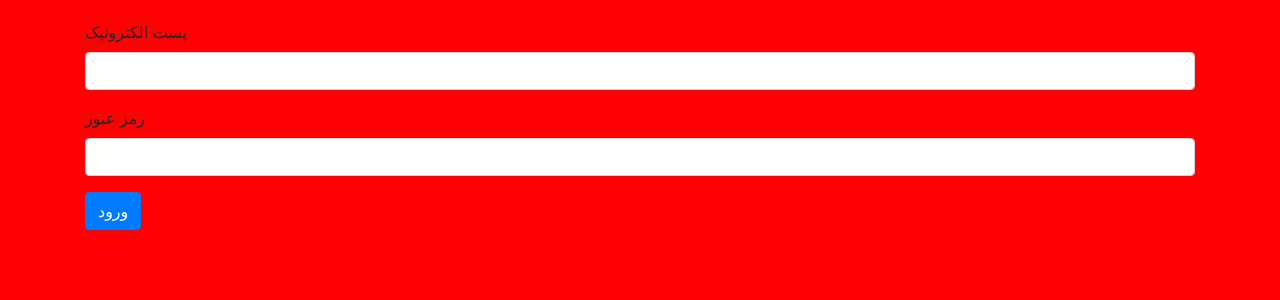
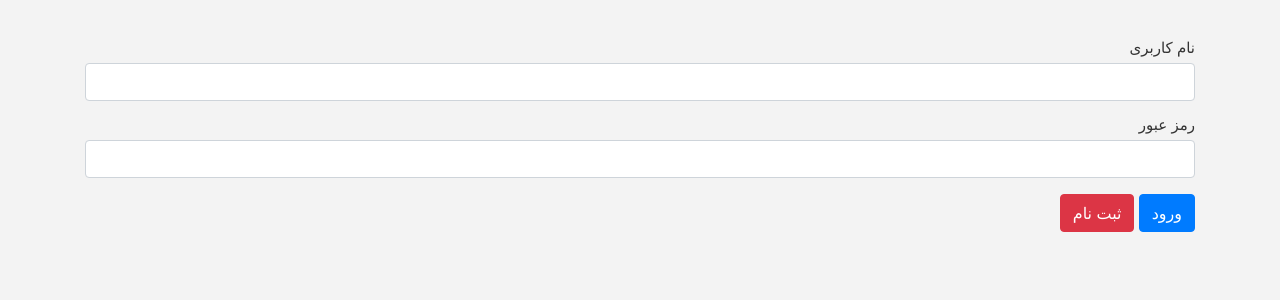
Before and after one commit to Nimatah/Stoneet, a Django app: template templates/users/login.html in a window 1280 px wide. Shown: the top 300 px of the page. Run offline with Django 3.2, Linux system fonts and the light colour scheme; the template is opened without the code that fills it, so the values that code supplies are empty; some libraries are stand-ins or nearby versions.

Commit message:
implement login page

```diff
--- a/apps/users/views.py
+++ b/apps/users/views.py
@@ -6,4 +6,4 @@ from apps.users.forms import UserLoginForm
 class LoginView(BaseLoginView):
 
     form_class = UserLoginForm
-    template_name = 'base.html'
+    template_name = 'users/login.html'
--- a/static/css/ph-style.css
+++ b/static/css/ph-style.css
@@ -1,7 +1,13 @@
-body {
-    background-color: #ff0003;
+body{
+    background: #f3f3f3;
+    direction: rtl;
+    text-align: right;
+    font-size: 15px;
+    line-height: 15px;
+    color: #333333;
 }
 
+
 .ph-main-wrapper{
-    margin: 20px 0;
+    margin: 40px 0;
 }
--- a/templates/base.html
+++ b/templates/base.html
@@ -1,38 +1,26 @@
 {% load static %}
 
 <!doctype html>
-<html lang="en">
+<html lang="fa" dir="rtl">
 <head>
     <meta charset="UTF-8">
     <meta name="viewport"
           content="width=device-width, user-scalable=no, initial-scale=1.0, maximum-scale=1.0, minimum-scale=1.0">
     <meta http-equiv="X-UA-Compatible" content="ie=edge">
-    <title>Document</title>
-    <link rel="stylesheet" href="{% static 'css/bootstrap.min.css' %}">
-    <link rel="stylesheet" href="{% static 'css/bootstrap.min.css' %}">
+    <title>{% block title %} {% endblock %}</title>
+    <link rel="stylesheet" href="{% static 'bootstrap/dist/css/bootstrap.min.css' %}">
+    <link rel="stylesheet" href="{% static '@fortawesome/fontawesome-free/css/all.min.css' %}">
     <link rel="stylesheet" href="{% static 'css/ph-style.css' %}">
 </head>
 <body>
 <div class="ph-main" id="main">
     <div class="ph-main-wrapper">
-        <div class="ph-page">
-            <div class="ph-login-wrapper">
-                <div class="container">
-                    <form>
-                        <div class="form-group">
-                            <label for="ph_login_email">پست الکترونیک</label>
-                            <input type="email" class="form-control" id="ph_login_email" aria-describedby="emailHelp">
-                        </div>
-                        <div class="form-group">
-                            <label for="ph_login_password">رمز عبور</label>
-                            <input type="password" class="form-control" id="ph_login_password">
-                        </div>
-                        <button type="submit" class="btn btn-primary">ورود</button>
-                    </form>
-                </div>
-            </div>
-        </div>
+        {% block content %}
+        {% endblock %}
     </div>
 </div>
+    <footer>
+        <script src="{% static 'bootstrap/dist/js/bootstrap.bundle.min.js'%}"></script>
+    </footer>
 </body>
 </html>
--- a/templates/users/login.html
+++ b/templates/users/login.html
@@ -4,5 +4,22 @@
 {% endblock %}
 
 {% block content %}
-hi
+ <div class="ph-page">
+            <div class="ph-login-wrapper">
+                <div class="container">
+                    <form>
+                        <div class="form-group">
+                            <label for="ph_login_email">نام کاربری</label>
+                            <input type="email" class="form-control" id="ph_login_email" aria-describedby="emailHelp">
+                        </div>
+                        <div class="form-group">
+                            <label for="ph_login_password">رمز عبور</label>
+                            <input type="password" class="form-control" id="ph_login_password">
+                        </div>
+                        <button type="submit" class="btn btn-primary">ورود</button>
+                        <button type="submit" class="btn btn-danger">ثبت نام</button>
+                    </form>
+                </div>
+            </div>
+        </div>
 {% endblock %}
```
